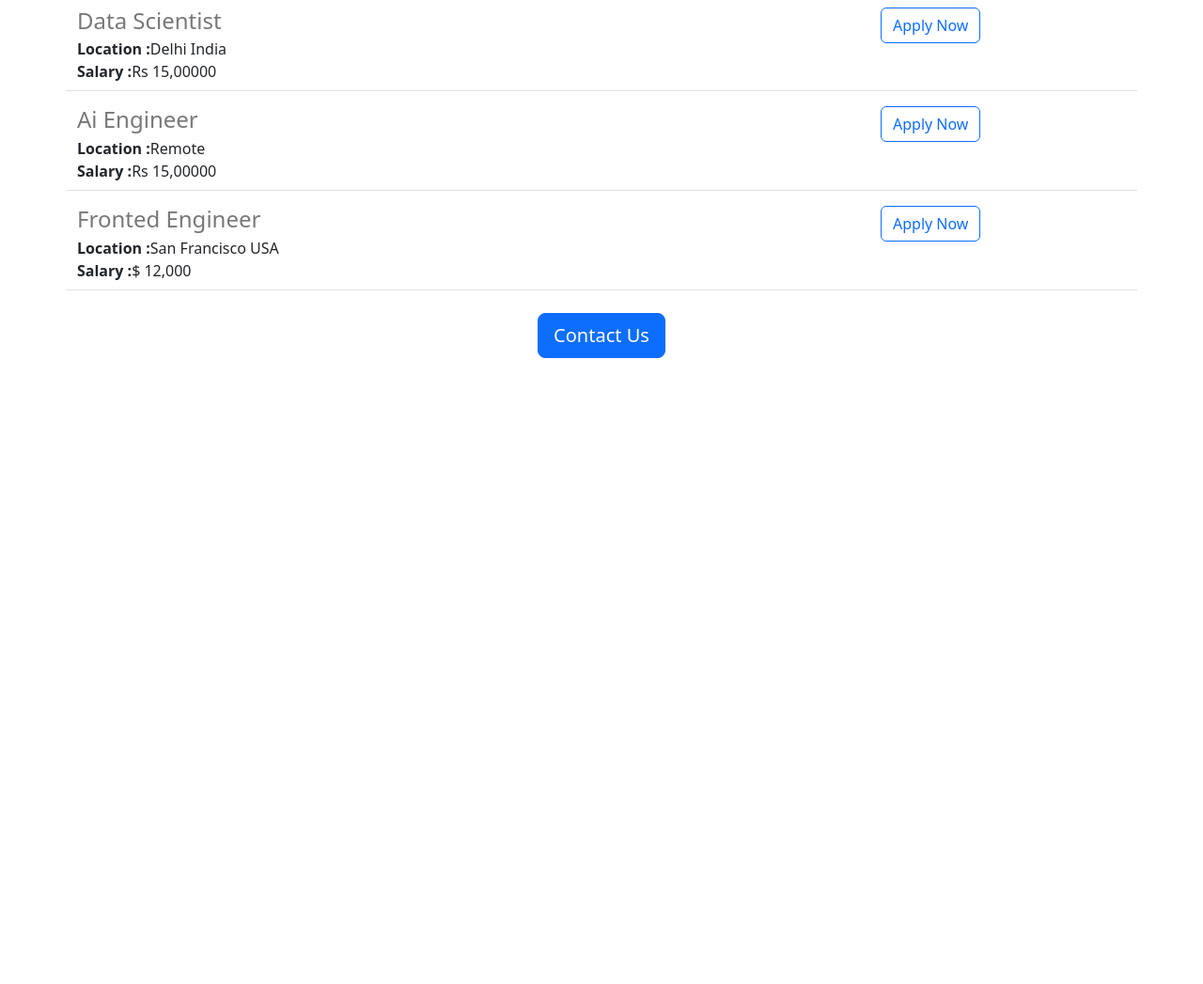
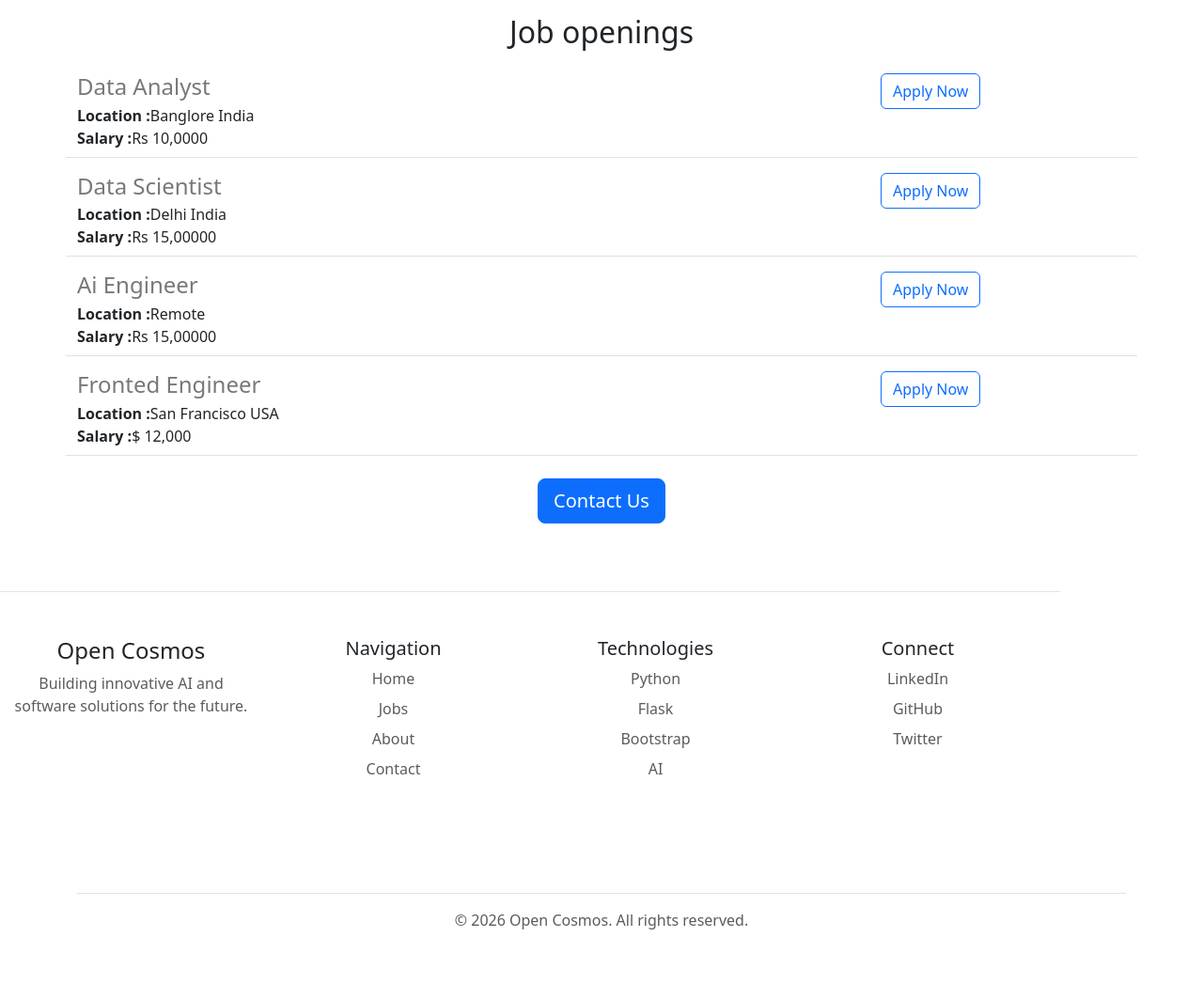
Before and after one commit to akashcoder-collab/Dynamic-website-with-flask, a Flask app: page / in a window 1280 px wide. Shown: the part 807-1854 px from the top of the page at 94% size. Before the commit the page ends 1188 px from the top, so only its background shows below. Run offline with Flask 3, Linux system fonts and the light colour scheme.

Commit message:
make some chnages

```diff
--- /dev/null
+++ b/templates/footer.html
@@ -0,0 +1,118 @@
+<footer
+  class="row row-cols-1 row-cols-sm-2 row-cols-md-4 py-5 my-5 border-top container justify-content-center text-center"
+>
+
+  <div class="col mb-3">
+    <h4>Open Cosmos</h4>
+    <p class="text-body-secondary">
+      Building innovative AI and software solutions for the future.
+    </p>
+  </div>
+
+  <div class="col mb-3">
+
+    <h5>Navigation</h5>
+
+    <ul class="nav flex-column">
+
+      <li class="nav-item mb-2">
+        <a href="#" class="nav-link p-0 text-body-secondary">
+          Home
+        </a>
+      </li>
+
+      <li class="nav-item mb-2">
+        <a href="#" class="nav-link p-0 text-body-secondary">
+          Jobs
+        </a>
+      </li>
+
+      <li class="nav-item mb-2">
+        <a href="#" class="nav-link p-0 text-body-secondary">
+          About
+        </a>
+      </li>
+
+      <li class="nav-item mb-2">
+        <a href="#" class="nav-link p-0 text-body-secondary">
+          Contact
+        </a>
+      </li>
+
+    </ul>
+
+  </div>
+
+  <div class="col mb-3">
+
+    <h5>Technologies</h5>
+
+    <ul class="nav flex-column">
+
+      <li class="nav-item mb-2">
+        <a href="#" class="nav-link p-0 text-body-secondary">
+          Python
+        </a>
+      </li>
+
+      <li class="nav-item mb-2">
+        <a href="#" class="nav-link p-0 text-body-secondary">
+          Flask
+        </a>
+      </li>
+
+      <li class="nav-item mb-2">
+        <a href="#" class="nav-link p-0 text-body-secondary">
+          Bootstrap
+        </a>
+      </li>
+
+      <li class="nav-item mb-2">
+        <a href="#" class="nav-link p-0 text-body-secondary">
+          AI
+        </a>
+      </li>
+
+    </ul>
+
+  </div>
+
+  <div class="col mb-3">
+
+    <h5>Connect</h5>
+
+    <ul class="nav flex-column">
+
+      <li class="nav-item mb-2">
+        <a href="#" class="nav-link p-0 text-body-secondary">
+          LinkedIn
+        </a>
+      </li>
+
+      <li class="nav-item mb-2">
+        <a href="#" class="nav-link p-0 text-body-secondary">
+          GitHub
+        </a>
+      </li>
+
+      <li class="nav-item mb-2">
+        <a href="#" class="nav-link p-0 text-body-secondary">
+          Twitter
+        </a>
+      </li>
+
+    </ul>
+
+  </div>
+
+</footer>
+
+<div class="container">
+  <footer class="py-3 my-4 border-top">
+
+    <p class="text-center text-body-secondary">
+      © 2026 Open Cosmos. All rights reserved.
+    </p>
+
+  </footer>
+</div>
--- a/templates/home.html
+++ b/templates/home.html
@@ -16,11 +16,21 @@
 
 </head>
 <body>
+    {% include 'nav.html' %}
     <div class="container">
-        <h1 class="text-center mt-2 mb-4">Open Cosmos</h1>
+
         <img class="img-fluid" id="banner" src="{{ url_for('static', filename='job.jpg') }}" height="320">
-        <h2 class="text-center mt-2 mb-4">About Open Cosmos</h2>
+        <h2 class="text-center mt-2 mb-4" style="margin-top: 16px;">About Open Cosmos</h2>
+        <div class="row" style="margin-bottom: 16px;">
+            <div class="col-md-6">
         <p class="lead">Open Cosmos is a technology-driven company focused on innovation in artificial intelligence, data science, and modern software development. We build scalable digital solutions that help businesses automate processes, analyze data efficiently, and create impactful user experiences. Our team values creativity, collaboration, and continuous learning to solve real-world challenges through technology.</p>
+        </div>
+        <div class="d-none d-md-block col-md-6">
+        <img
+             src="{{ url_for('static', filename='people.jpg') }}" height="320"
+        style="border-radius: 4px; box-shadow: 1px;">
+        </div>
+        </div>
         <h2 class="text-center mt-2 mb-4">Job openings</h2>
         <div>
             {% for job in jobs %}
@@ -31,5 +41,6 @@
             <button class="btn btn-primary btn-lg mt-2 mb-4">Contact Us</button>
         </div>
     </div>
+    {% include 'footer.html' %}
 </body>
 </html>
--- /dev/null
+++ b/templates/nav.html
@@ -0,0 +1,37 @@
+<nav class="navbar navbar-expand-lg bg-body-tertiary shadow-sm fixed-top bg-white">
+  <div class="container-fluid">
+    <a class="navbar-brand" href="#">Open Cosmos</a>
+    <button class="navbar-toggler" type="button" data-bs-toggle="collapse" data-bs-target="#navbarSupportedContent" aria-controls="navbarSupportedContent" aria-expanded="false" aria-label="Toggle navigation">
+      <span class="navbar-toggler-icon"></span>
+    </button>
+    <div class="collapse navbar-collapse" id="navbarSupportedContent">
+      <ul class="navbar-nav me-auto mb-2 mb-lg-0">
+        <li class="nav-item">
+          <a class="nav-link active" aria-current="page" href="#">Home</a>
+        </li>
+        <li class="nav-item">
+          <a class="nav-link" href="#">Link</a>
+        </li>
+        <li class="nav-item dropdown">
+          <a class="nav-link dropdown-toggle" href="#" role="button" data-bs-toggle="dropdown" aria-expanded="false">
+            Dropdown
+          </a>
+          <ul class="dropdown-menu">
+            <li><a class="dropdown-item" href="#">Action</a></li>
+            <li><a class="dropdown-item" href="#">Another action</a></li>
+            <li><hr class="dropdown-divider"></li>
+            <li><a class="dropdown-item" href="#">Something else here</a></li>
+          </ul>
+        </li>
+        <li class="nav-item">
+          <a class="nav-link disabled" aria-disabled="true">Disabled</a>
+        </li>
+      </ul>
+      <form class="d-flex" role="search">
+        <input class="form-control me-2" type="search" placeholder="Search" aria-label="Search"/>
+        <button class="btn btn-outline-success" type="submit">Search</button>
+      </form>
+    </div>
+  </div>
+</nav>
+<div style="height: 56px;"></div>
```
Also changed, not shown: 1 other file.
